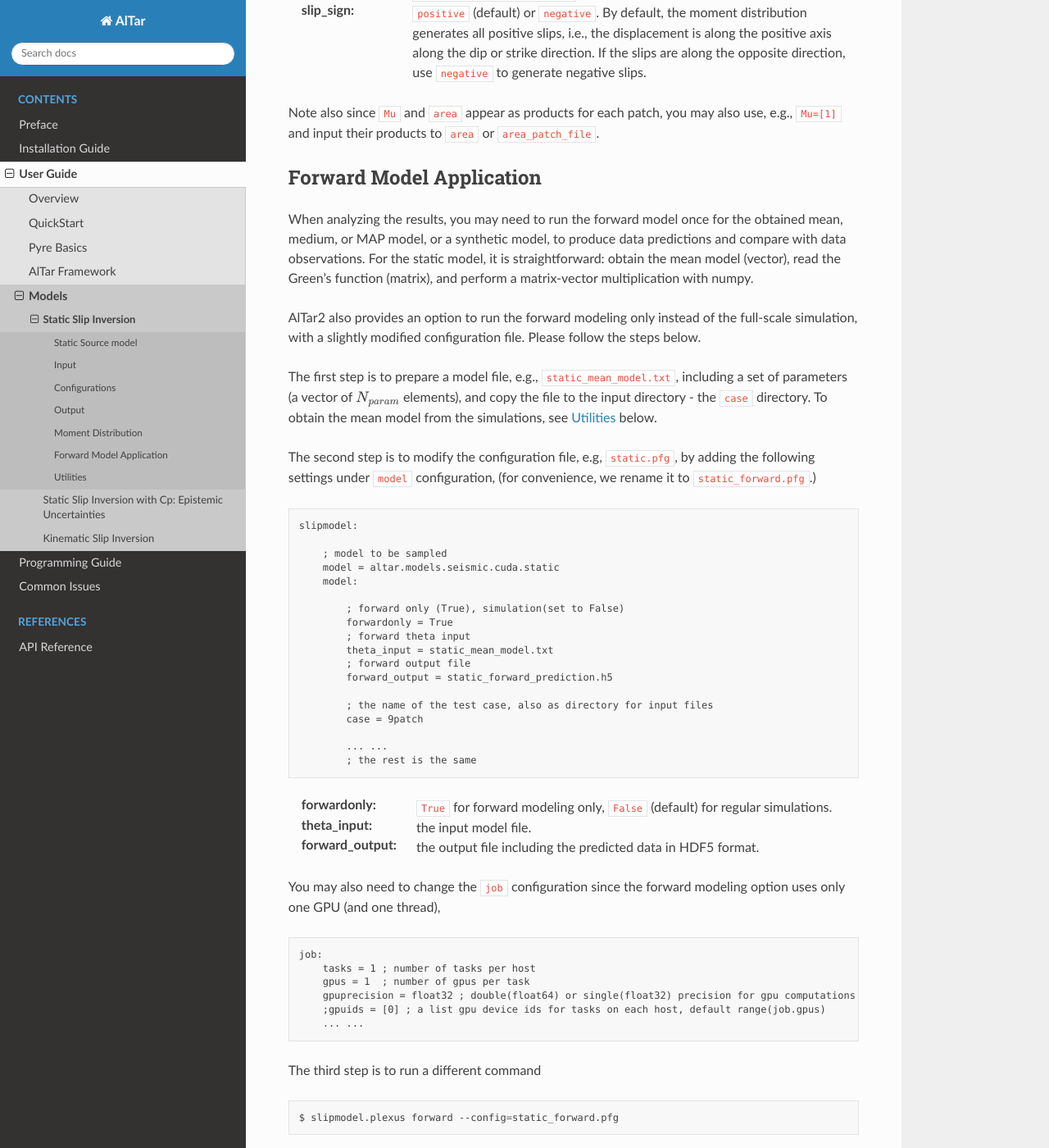
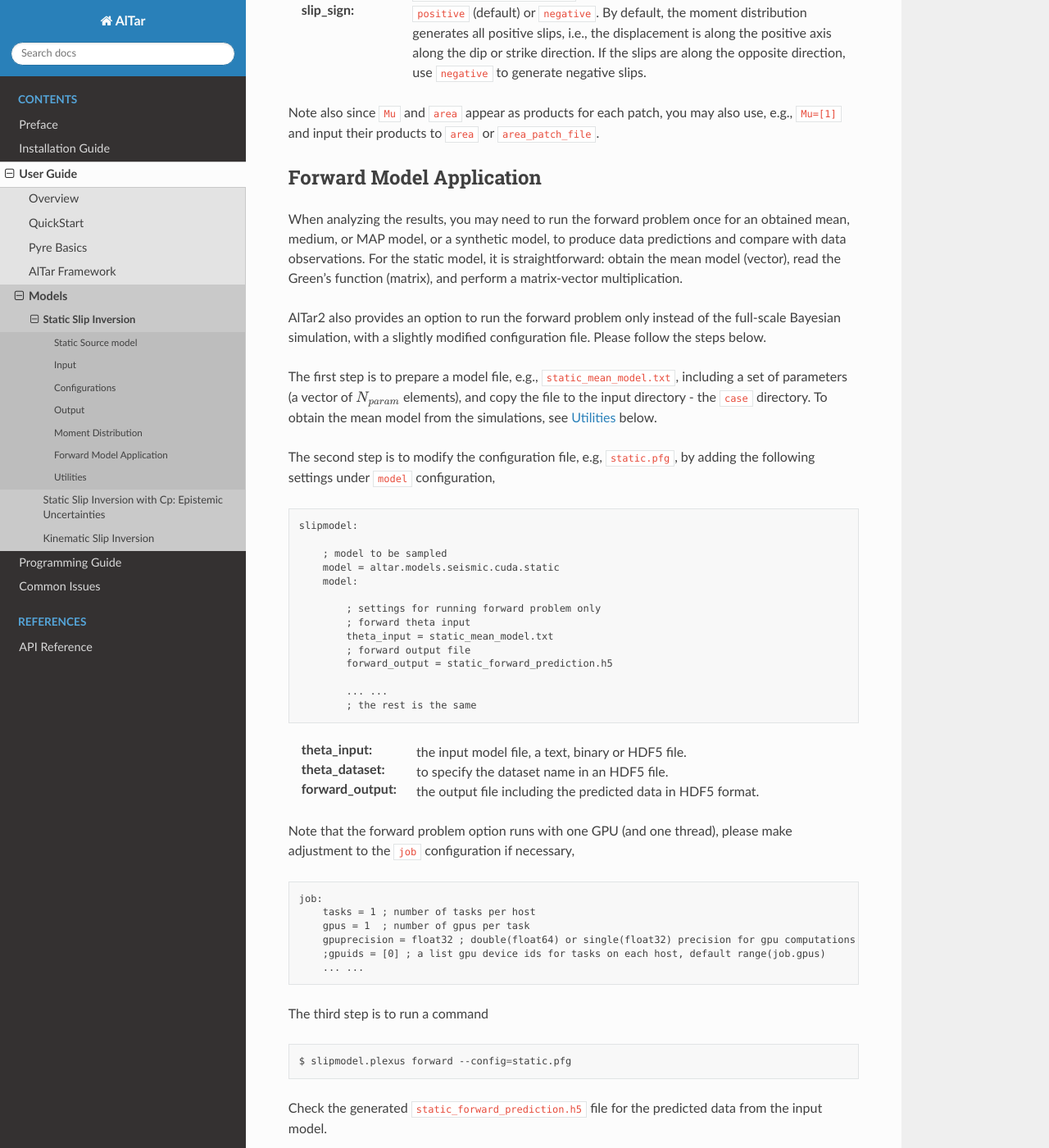
Before and after one commit to lijun99/altar2-documentation, a Sphinx documentation site: the page built from docs/cuda/Static.rst, in a window 1280 px wide and 1400 px high, scrolled down 7988 px. Shown: the whole window at 82% size. Built offline with Sphinx 7.4.7 and the Read the Docs theme 2.0.0, drawn with Linux system fonts in a browser that asks for light colours; pages that are not in the unit, such as notebooks, are missing from menus; some of the changed text lies outside the part shown.

Commit message:
update the forward problem options

```diff
--- a/docs/cuda/Priors.rst
+++ b/docs/cuda/Priors.rst
@@ -112,6 +114,7 @@ For example, in the earthquake (seismic) inversion, we have samples of ``strikes
     prep.input_file = theta_cascaded.h5 ; file name
     prep.dataset = ParameterSets/strikeslip ; dataset name in h5
 
+
 Other Distributions
 ===================
 
--- a/docs/cuda/Static.rst
+++ b/docs/cuda/Static.rst
@@ -328,13 +328,13 @@ Note also since ``Mu`` and ``area`` appear as products for each patch, you may a
 Forward Model Application
 -------------------------
 
-When analyzing the results, you may need to run the forward model once for the obtained mean, medium, or MAP model, or a synthetic model, to produce data predictions and compare with data observations. For the static model, it is straightforward: obtain the mean model (vector), read the Green's function (matrix), and perform a matrix-vector multiplication with numpy.
+When analyzing the results, you may need to run the forward problem once for an obtained mean, medium, or MAP model, or a synthetic model, to produce data predictions and compare with data observations. For the static model, it is straightforward: obtain the mean model (vector), read the Green's function (matrix), and perform a matrix-vector multiplication.
 
-AlTar2 also provides an option to run the forward modeling only instead of the full-scale simulation, with a slightly modified configuration file. Please follow the steps below.
+AlTar2 also provides an option to run the forward problem only instead of the full-scale Bayesian simulation, with a slightly modified configuration file. Please follow the steps below.
 
 The first step is to prepare a model file, e.g., ``static_mean_model.txt``, including a set of parameters (a vector of :math:`N_{param}` elements), and copy the file to the input directory - the ``case`` directory. To obtain the mean model from the simulations, see :ref:`Static Model Utilities` below.
 
-The second step is to modify the configuration file, e.g, ``static.pfg``, by adding the following settings under ``model`` configuration, (for convenience, we rename it to ``static_forward.pfg``.)
+The second step is to modify the configuration file, e.g, ``static.pfg``, by adding the following settings under ``model`` configuration,
 
 .. code-block:: none
 
@@ -344,25 +344,21 @@ The second step is to modify the configuration file, e.g, ``static.pfg``, by add
         model = altar.models.seismic.cuda.static
         model:
 
-            ; forward only (True), simulation(set to False)
-            forwardonly = True
+            ; settings for running forward problem only
             ; forward theta input
             theta_input = static_mean_model.txt
             ; forward output file
             forward_output = static_forward_prediction.h5
 
-            ; the name of the test case, also as directory for input files
-            case = 9patch
-
             ... ...
             ; the rest is the same
 
 
-:forwardonly:  ``True`` for forward modeling only, ``False`` (default) for regular simulations.
-:theta_input: the input model file.
+:theta_input: the input model file, a text, binary or HDF5 file.
+:theta_dataset: to specify the dataset name in an HDF5 file.
 :forward_output: the output file including the predicted data in HDF5 format.
 
-You may also need to change the ``job`` configuration since the forward modeling option uses only one GPU (and one thread),
+Note that the forward problem option runs with one GPU (and one thread), please make adjustment to the ``job`` configuration if necessary,
 
 .. code-block:: none
 
@@ -373,32 +369,34 @@ You may also need to change the ``job`` configuration since the forward modeling
         ;gpuids = [0] ; a list gpu device ids for tasks on each host, default range(job.gpus)
         ... ...
 
-The third step is to run a different command
+The third step is to run a command
 
 .. code-block:: bash
 
-    $ slipmodel.plexus forward --config=static_forward.pfg
+    $ slipmodel.plexus forward --config=static.pfg
 
 Check the generated ``static_forward_prediction.h5`` file for the predicted data from the input model.
 
 Please check the :altar_src:`examples <models/seismic/examples>` directory from the source code for a complete sample.
 
-Actually, you can run the regular simulation with the same configuration file ``static_forward.pfg`` by simply changing ``forwardonly`` to ``False`` (and ``job`` section if needed), by
+``slipmodel.plexus`` is a new AlTar application which supports multiple options/workflows how to run the program, a functionality provided by the pyre plexus application class. It currently offers three options,
 
 .. code-block:: bash
 
-    $ slipmodel --config=static_forward.pfg
-    # or
-    $ slipmodel.plexus sample --config=static_forward.pfg
+    $ slipmodel.plexus about # show application info
+    $ slipmodel.plexus sample --config=...  # full simulation, equivalent to slipmodel command
+    $ slipmodel.plexus forward --config=... # forward modeling only
+    $ slipmodel.plexus  #  call about (as default) to show application info
 
-``slipmodel.plexus`` is a pyre plexus application which supports extra options (panels) compared to the ``slipmodel`` application,
+The same configuration file can be used for either options. To run the Bayesian simulations, you may use the same file and run
 
 .. code-block:: bash
 
-    $ slipmodel.plexus  #  call about to show application info
-    $ slipmodel.plexus about # show application info
-    $ slipmodel.plexus sample --config=...  # full simulation, equivalent to slipmodel command
-    $ slipmodel.plexus forward --config=... # forward modeling only
+    $ slipmodel --config=static.pfg
+    # or
+    $ slipmodel.plexus sample --config=static.pfg
+
+the settings for the forward problem option have no effect on the simulation workflow and vice versa.
 
 
 .. _Static Model Utilities:
```
Also changed, not shown: other parts of docs/cuda/Priors.rst (+2 -0 lines), other parts of docs/cuda/Static.rst (+2 -2 lines), docs/cuda/Kinematic.rst (+64 -17 lines).
